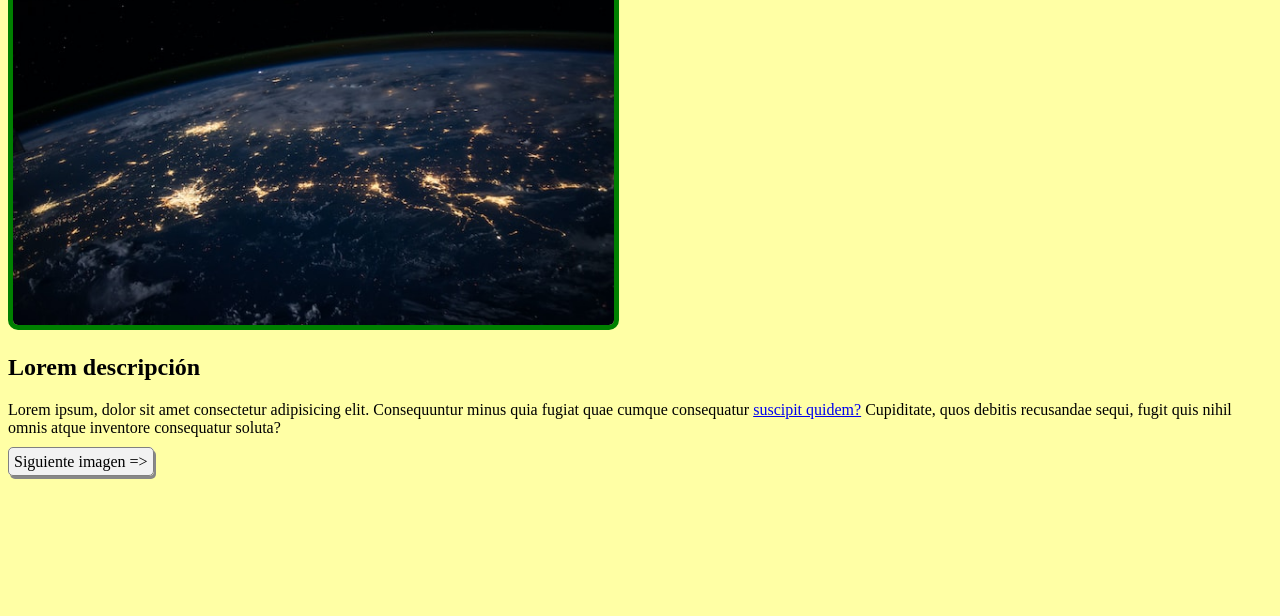
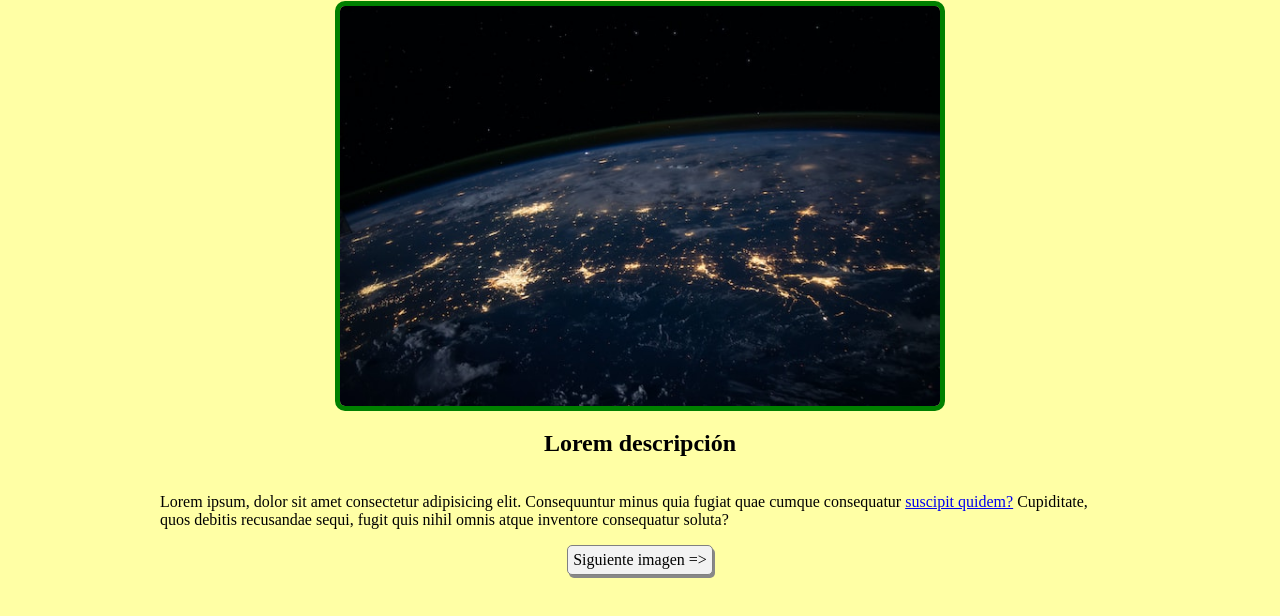
Before and after one commit to juan18506/taller6.2.1-subgrupo2-JAP, a plain HTML site: page page1.html in a window 1280 px wide. Shown: the part 160-776 px from the top of the page. Drawn offline with Linux system fonts and the light colour scheme.

Commit message:
center content & max width to p

```diff
--- a/styles.css
+++ b/styles.css
@@ -1,4 +1,9 @@
 body {
+    height: 100vh;
+    display: flex;
+    flex-flow: column nowrap;
+    justify-content: center;
+    align-items: center;
     background-color: rgb(255, 255, 165);
 }
 
@@ -17,3 +22,7 @@ body {
     border-radius: 5px;
     box-shadow: 2px 3px #888888;
 }
+
+.p{
+    max-width: 60rem;
+}
```
